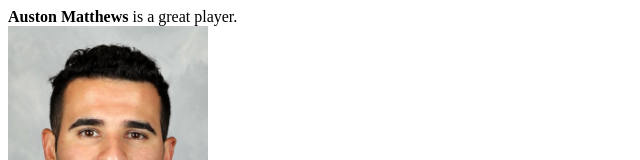
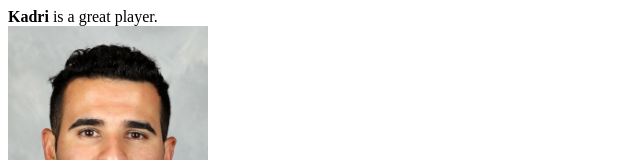
Before and after one commit to mdjhoel/y10web, a plain HTML site: page index.html in a window 1280 px wide. Shown: the top 160 px of the page, without its empty margins (0-640 px from the left). Drawn offline with Linux system fonts and the light colour scheme.

Commit message:
Kadri rules

```diff
--- a/index.html
+++ b/index.html
@@ -1,7 +1,7 @@
 <html>
 
     <title>hockey</title>
-    <b>Auston Matthews</b> is a great player.<br>
+    <b>Kadri</b> is a great player.<br>
 
     <img src="kadri.jpg" width="200px">
 
```
